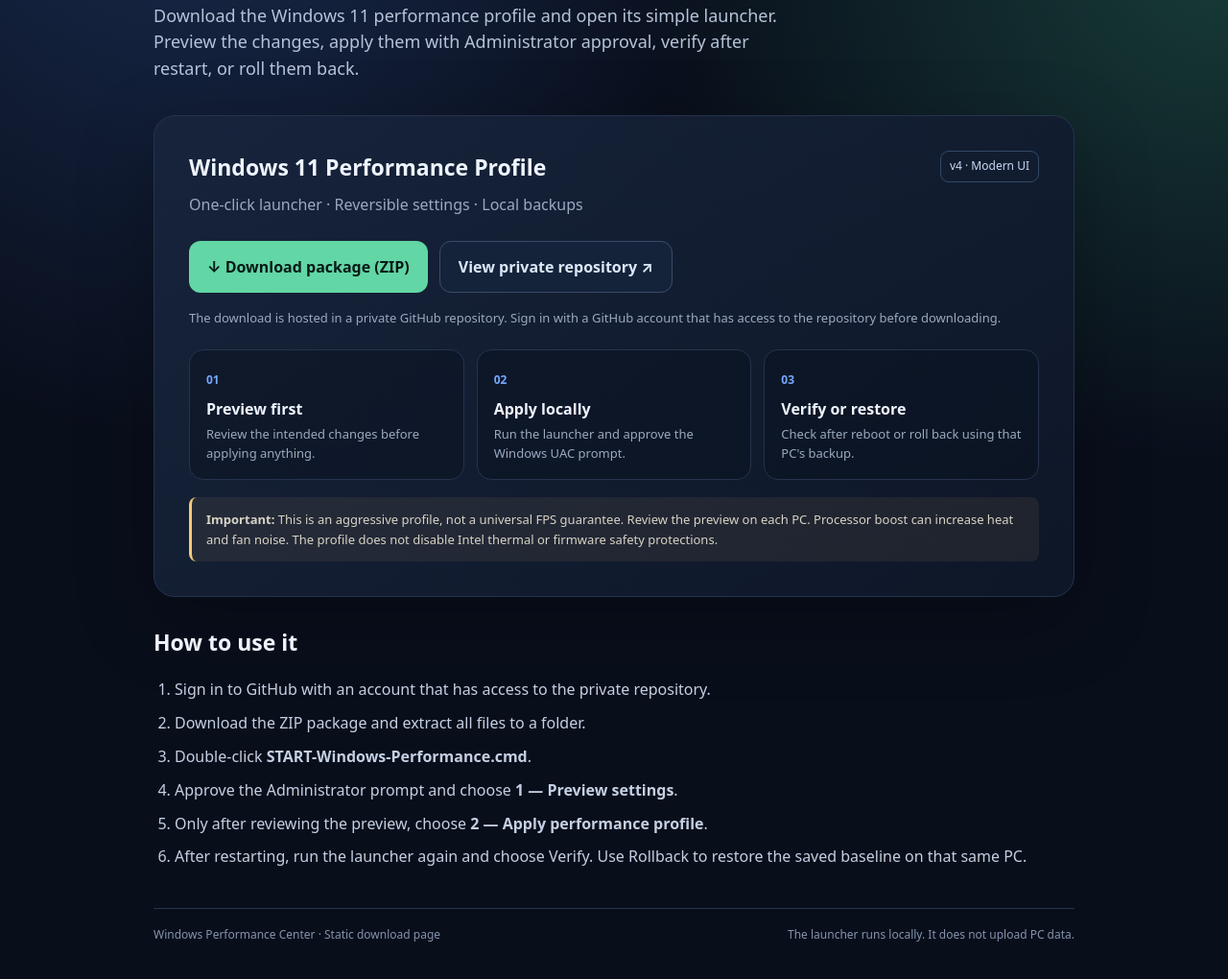
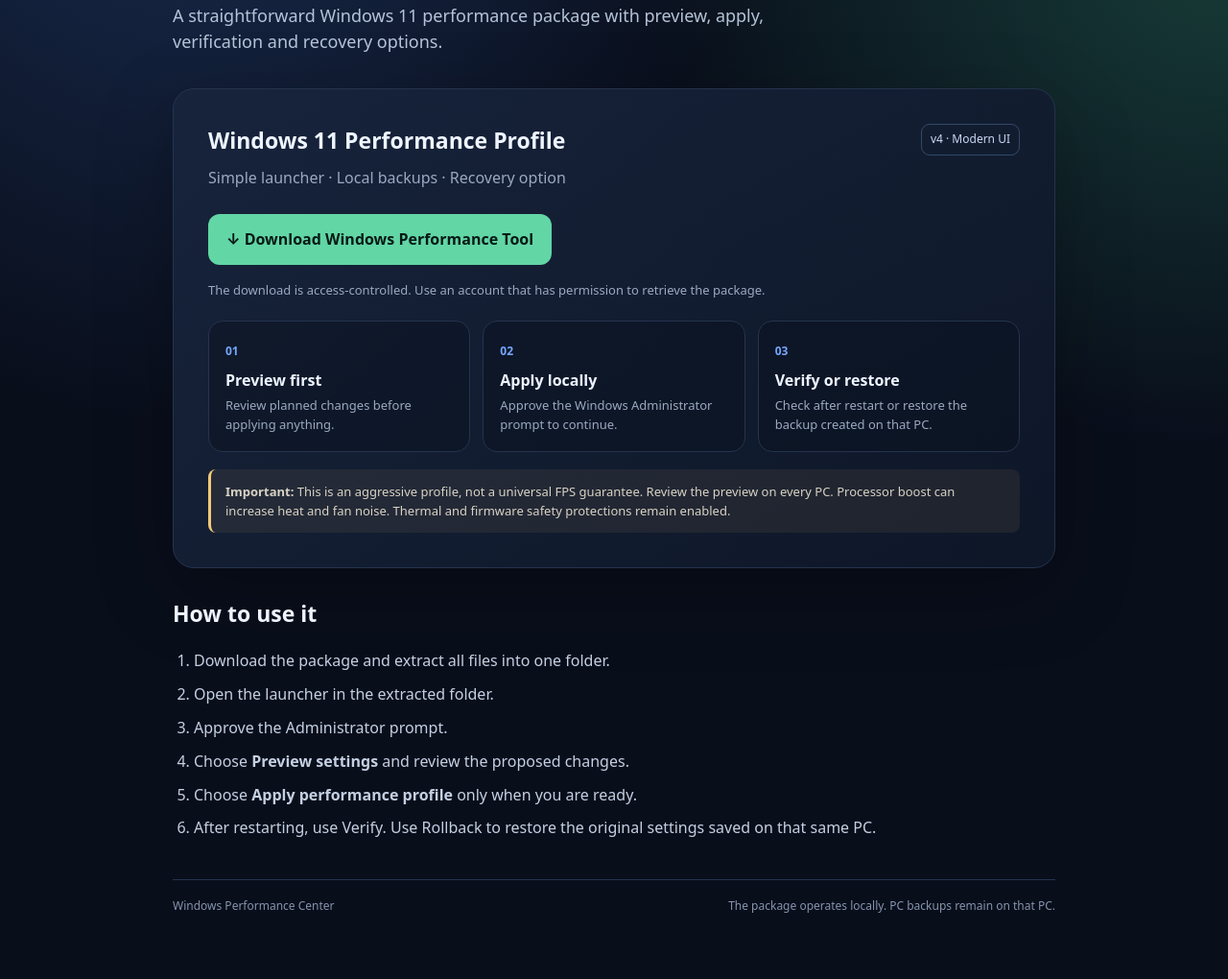
Before and after one commit to ravikumar-hub/Liwebsite, a plain HTML site: page windows-performance/index.html in a window 1280 px wide. Shown: the part 312-1332 px from the top of the page at 96% size. Drawn offline with Linux system fonts and the light colour scheme.

Commit message:
Simplify Windows Performance Center download page

```diff
--- a/windows-performance/index.html
+++ b/windows-performance/index.html
@@ -6,10 +6,10 @@
 <meta name="theme-color" content="#0b1020">
 <title>Windows Performance Center</title>
 <style>
-:root{color-scheme:dark;--bg:#090e1b;--panel:#111a2d;--line:#25334c;--muted:#9aa9c0;--text:#eef4ff;--blue:#75a7ff;--green:#62d6a5;--amber:#f3c979}
+:root{color-scheme:dark;--bg:#090e1b;--line:#25334c;--muted:#9aa9c0;--text:#eef4ff;--blue:#75a7ff;--green:#62d6a5;--amber:#f3c979}
 *{box-sizing:border-box}
 body{margin:0;min-height:100vh;background:radial-gradient(ellipse at 15% 0%,#1c3158 0,transparent 40%),radial-gradient(ellipse at 100% 20%,#173b37 0,transparent 34%),var(--bg);font:16px/1.55 system-ui,-apple-system,"Segoe UI",sans-serif;color:var(--text)}
-.wrap{width:min(960px,calc(100% - 32px));margin:0 auto;padding:30px 0 60px}
+.wrap{width:min(920px,calc(100% - 32px));margin:auto;padding:30px 0 60px}
 .top{display:flex;justify-content:space-between;align-items:center;gap:16px;margin-bottom:56px}
 .brand{display:flex;align-items:center;gap:12px;font-weight:700;letter-spacing:.02em}
 .mark{display:grid;place-items:center;width:42px;height:42px;border:1px solid #3c5d8b;border-radius:13px;background:#172944;color:var(--blue);font-weight:800}
@@ -24,9 +24,8 @@ h2{font-size:23px;margin:0 0 8px}
 .muted{color:var(--muted)}
 .ver{font-size:12px;color:#c8d9f4;border:1px solid #334967;border-radius:9px;padding:6px 9px;white-space:nowrap}
 .actions{display:flex;flex-wrap:wrap;gap:12px;margin:25px 0 16px}
-.btn{display:inline-flex;align-items:center;justify-content:center;gap:10px;text-decoration:none;font-weight:750;border-radius:12px;padding:14px 19px;min-height:50px}
+.btn{display:inline-flex;align-items:center;justify-content:center;gap:10px;text-decoration:none;font-weight:750;border-radius:12px;padding:14px 19px;min-height:52px}
 .primary{background:var(--green);color:#071a17}
-.secondary{border:1px solid #3a4c68;color:#dbe8fa;background:#15233a}
 .btn:hover{filter:brightness(1.08);transform:translateY(-1px)}
 .small{font-size:13px;color:var(--muted)}
 .grid{display:grid;grid-template-columns:repeat(3,1fr);gap:13px;margin-top:22px}
@@ -54,48 +53,47 @@ a:focus-visible{outline:3px solid #fff;outline-offset:3px}
   <section class="hero">
     <div class="eyebrow">Performance profile</div>
     <h1>A cleaner way to tune your Windows PC.</h1>
-    <p class="sub">Download the Windows 11 performance profile and open its simple launcher. Preview the changes, apply them with Administrator approval, verify after restart, or roll them back.</p>
+    <p class="sub">A straightforward Windows 11 performance package with preview, apply, verification and recovery options.</p>
   </section>
 
   <section class="card" aria-labelledby="download-title">
     <div class="cardhead">
       <div>
         <h2 id="download-title">Windows 11 Performance Profile</h2>
-        <div class="muted">One-click launcher · Reversible settings · Local backups</div>
+        <div class="muted">Simple launcher · Local backups · Recovery option</div>
       </div>
       <span class="ver">v4 · Modern UI</span>
     </div>
 
     <div class="actions">
-      <a class="btn primary" href="https://github.com/ravikumar-hub/win11-performance-profile/archive/refs/heads/main.zip">↓ Download package (ZIP)</a>
-      <a class="btn secondary" href="https://github.com/ravikumar-hub/win11-performance-profile">View private repository ↗</a>
+      <a class="btn primary" href="https://github.com/ravikumar-hub/win11-performance-profile/archive/refs/heads/main.zip" rel="noopener noreferrer">↓ Download Windows Performance Tool</a>
     </div>
-    <p class="small">The download is hosted in a private GitHub repository. Sign in with a GitHub account that has access to the repository before downloading.</p>
+    <p class="small">The download is access-controlled. Use an account that has permission to retrieve the package.</p>
 
     <div class="grid">
-      <div class="tile"><span class="num">01</span><b>Preview first</b><p>Review the intended changes before applying anything.</p></div>
-      <div class="tile"><span class="num">02</span><b>Apply locally</b><p>Run the launcher and approve the Windows UAC prompt.</p></div>
-      <div class="tile"><span class="num">03</span><b>Verify or restore</b><p>Check after reboot or roll back using that PC's backup.</p></div>
+      <div class="tile"><span class="num">01</span><b>Preview first</b><p>Review planned changes before applying anything.</p></div>
+      <div class="tile"><span class="num">02</span><b>Apply locally</b><p>Approve the Windows Administrator prompt to continue.</p></div>
+      <div class="tile"><span class="num">03</span><b>Verify or restore</b><p>Check after restart or restore the backup created on that PC.</p></div>
     </div>
 
-    <div class="notice"><strong>Important:</strong> This is an aggressive profile, not a universal FPS guarantee. Review the preview on each PC. Processor boost can increase heat and fan noise. The profile does not disable Intel thermal or firmware safety protections.</div>
+    <div class="notice"><strong>Important:</strong> This is an aggressive profile, not a universal FPS guarantee. Review the preview on every PC. Processor boost can increase heat and fan noise. Thermal and firmware safety protections remain enabled.</div>
   </section>
 
   <section class="steps">
     <h2>How to use it</h2>
     <ol>
-      <li>Sign in to GitHub with an account that has access to the private repository.</li>
-      <li>Download the ZIP package and extract all files to a folder.</li>
-      <li>Double-click <strong>START-Windows-Performance.cmd</strong>.</li>
-      <li>Approve the Administrator prompt and choose <strong>1 — Preview settings</strong>.</li>
-      <li>Only after reviewing the preview, choose <strong>2 — Apply performance profile</strong>.</li>
-      <li>After restarting, run the launcher again and choose Verify. Use Rollback to restore the saved baseline on that same PC.</li>
+      <li>Download the package and extract all files into one folder.</li>
+      <li>Open the launcher in the extracted folder.</li>
+      <li>Approve the Administrator prompt.</li>
+      <li>Choose <strong>Preview settings</strong> and review the proposed changes.</li>
+      <li>Choose <strong>Apply performance profile</strong> only when you are ready.</li>
+      <li>After restarting, use Verify. Use Rollback to restore the original settings saved on that same PC.</li>
     </ol>
   </section>
 
   <footer>
-    <span>Windows Performance Center · Static download page</span>
-    <span>The launcher runs locally. It does not upload PC data.</span>
+    <span>Windows Performance Center</span>
+    <span>The package operates locally. PC backups remain on that PC.</span>
   </footer>
 </main>
 </body>
```
